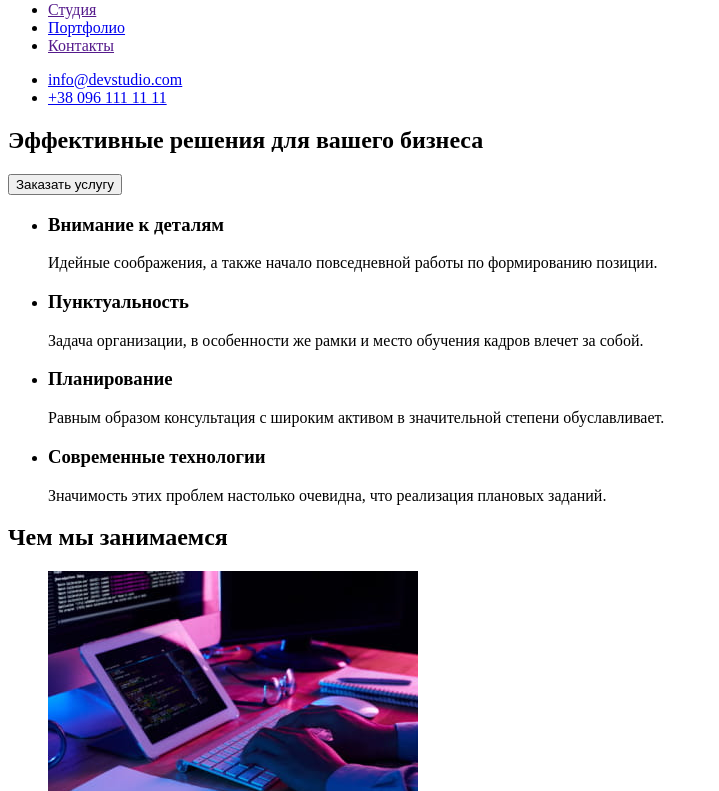
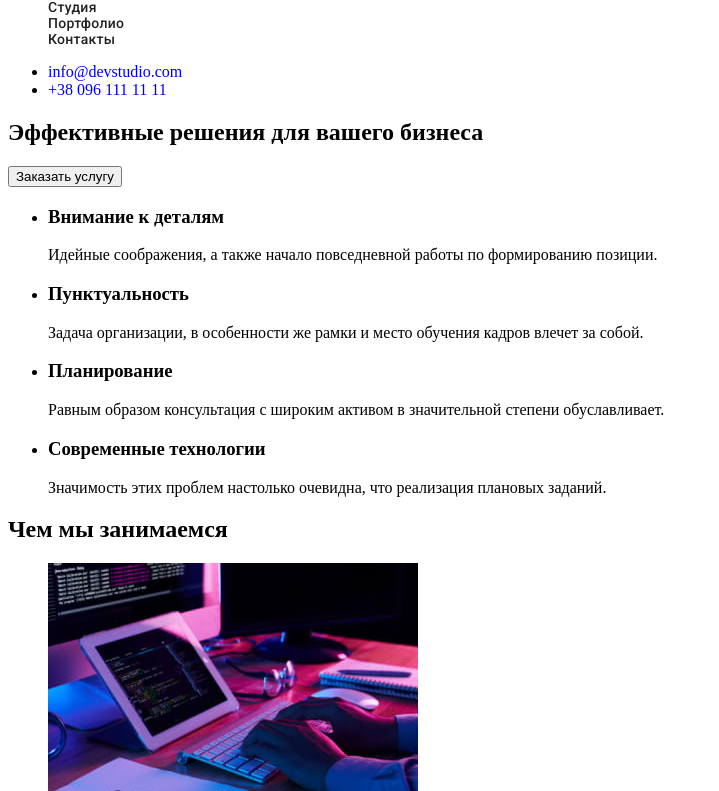
Before and after one commit to dmitriy-aleksieiev/goit-markup-hw-02-old, a plain HTML site: page index.html in a window 1280 px wide. Shown: the part 54-845 px from the top of the page, without its empty margins (0-719 px from the left). Drawn offline with Linux system fonts and the light colour scheme.

Commit message:
28/06 /12:30 Работа над ссылками Хедера

```diff
--- a/css/style.css
+++ b/css/style.css
@@ -1,7 +1,11 @@
 /* *** Header *** */
 
+a {
+  text-decoration: none;
+}
+
 .logo {
-  font-family: "Raleway", "Montserrat", sans-serif;
+  font-family: "Raleway", sans-serif;
   font-style: normal;
   font-weight: 700;
   font-size: 26px;
@@ -18,3 +22,17 @@
 .logo-color-b {
   color: #000;
 }
+
+.nav-list {
+  list-style-type: none;
+  font-family: "Roboto", sans-serif;
+  font-style: normal;
+  font-weight: 500;
+  font-size: 14px;
+  line-height: 16px;
+  letter-spacing: 0.02em;
+}
+
+.nav-link {
+  color: #212121;
+}
--- a/index.html
+++ b/index.html
@@ -9,28 +9,28 @@
     <link rel="stylesheet" href="./css/style.css">
     <link rel="preconnect" href="https://fonts.googleapis.com">
 <link rel="preconnect" href="https://fonts.gstatic.com" crossorigin>
-<link href="https://fonts.googleapis.com/css2?family=Montserrat:wght@400;500;600&display=swap" rel="stylesheet">
+<link href="https://fonts.googleapis.com/css2?family=Raleway:wght@100;200;300;400;500;600;700;800;900&family=Roboto:wght@100;300;400;500;700;900&display=swap" rel="stylesheet">
   </head>
 
   <!-- Header Section -->
-  <header>
-    <nav>
+  <header class="header">
+    <nav class="nav">
       <a class="logo" href="./index.html" class="link"><span class="logo-color-a">Web</span><span class="logo-color-b">Studio</span></a>
-      <ul>
-        <li>
-          <a href="">Студия</a>
+      <ul class="nav-list">
+        <li class="nav-item">
+          <a class="nav-link" href="">Студия</a>
         </li>
-        <li>
-          <a href="./portfolio.html">Портфолио</a>
+        <li class="nav-item">
+          <a class="nav-link" href="./portfolio.html">Портфолио</a>
         </li>
-        <li>
-          <a href="">Контакты</a>
+        <li class="nav-item">
+          <a class="nav-link" href="">Контакты</a>
         </li>
       </ul>
     </nav>
     <ul>
-      <li><a href="mailto:info@devstudio.com">info@devstudio.com</a></li>
-      <li><a href="tel:+380961111111">+38 096 111 11 11</a></li>
+      <li><a class="header-button" href="mailto:info@devstudio.com">info@devstudio.com</a></li>
+      <li><a class="header-button" href="tel:+380961111111">+38 096 111 11 11</a></li>
     </ul>
   </header>
 
```
